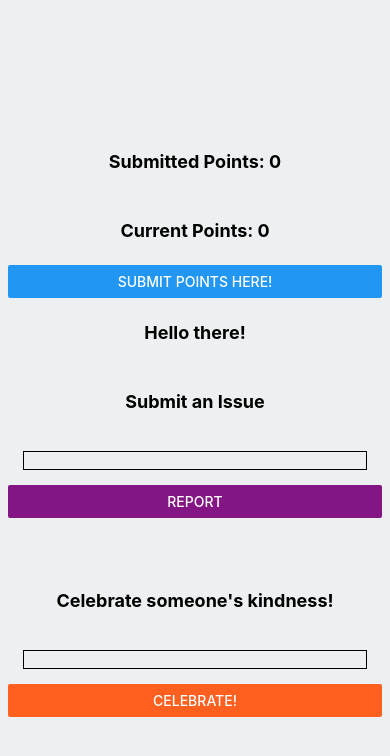
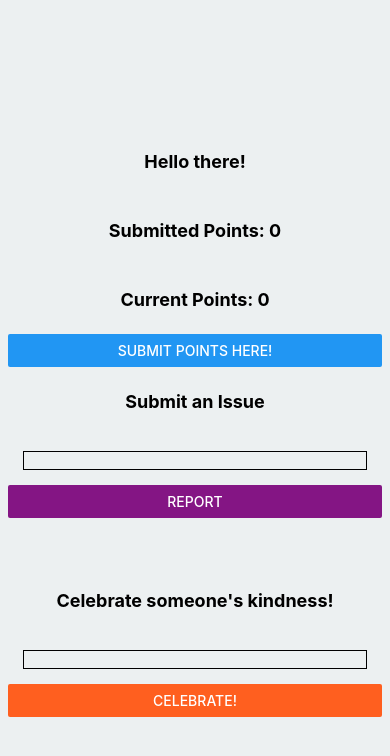
Before and after one commit to IntelligentLion/THE-CAPSTONE, a React Native app: screen / in a window 390 px wide. Shown: the top 756 px of the page. Built offline with nearby package versions, Linux system fonts and the light colour scheme.

Commit message:
Update App.js

```diff
--- a/App.js
+++ b/App.js
@@ -24,14 +24,14 @@ export default function App() {
   const [totalpoints, setTotalpoints] = React.useState({points});
   return (
     <View style={styles.container}>
+    <Text style = {styles.paragraph}> {disp} </Text>
     <Text style = {styles.paragraph}>Submitted Points: {submitPoints}</Text>
     <Text style = {styles.paragraph}>Current Points: {points}</Text>
     <Button
     onPress = {onPoints}
     title = "Submit Points Here!"
     />
-    <Text style = {styles.paragraph}> {disp} </Text>
-      <Text style={styles.paragraph}>
+    <Text style={styles.paragraph}>
       Submit an Issue
       </Text>
      <TextInput
```
